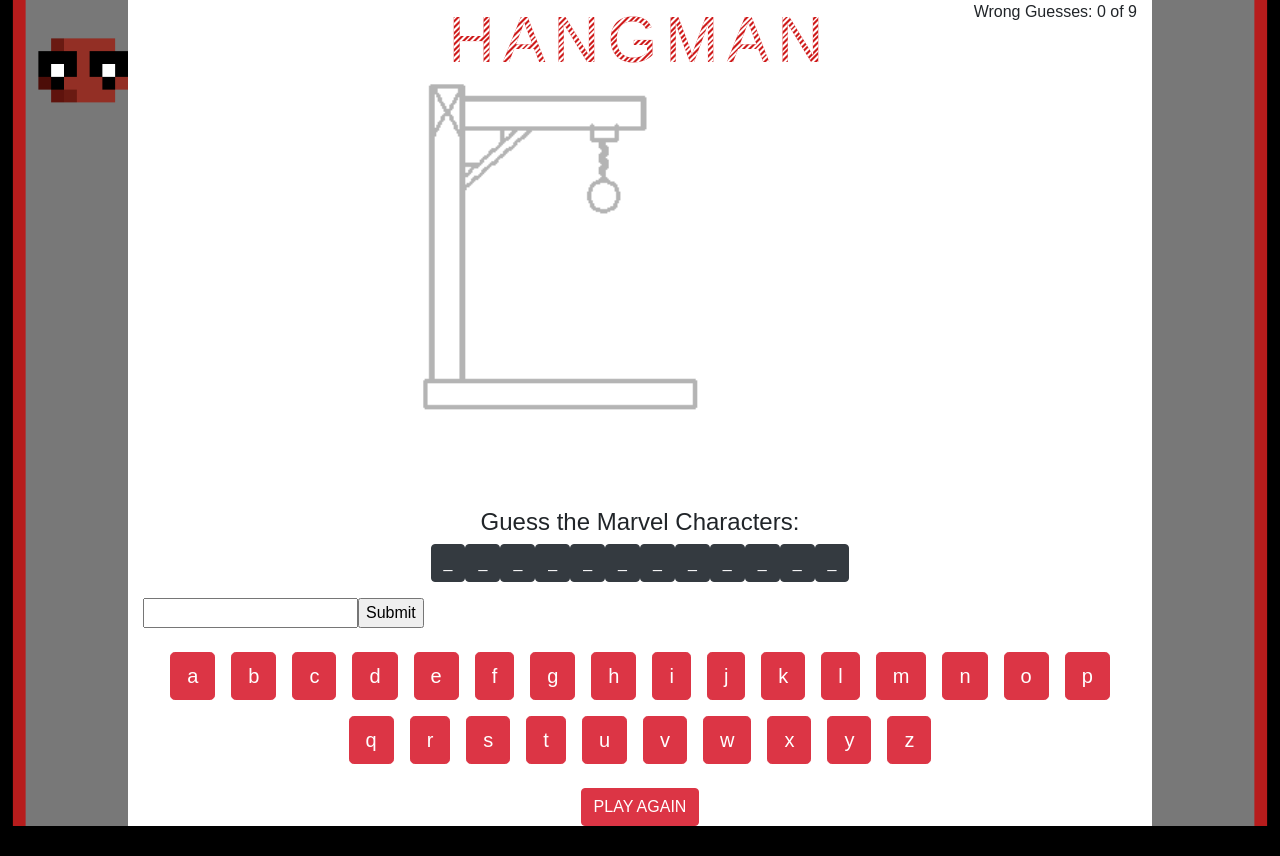
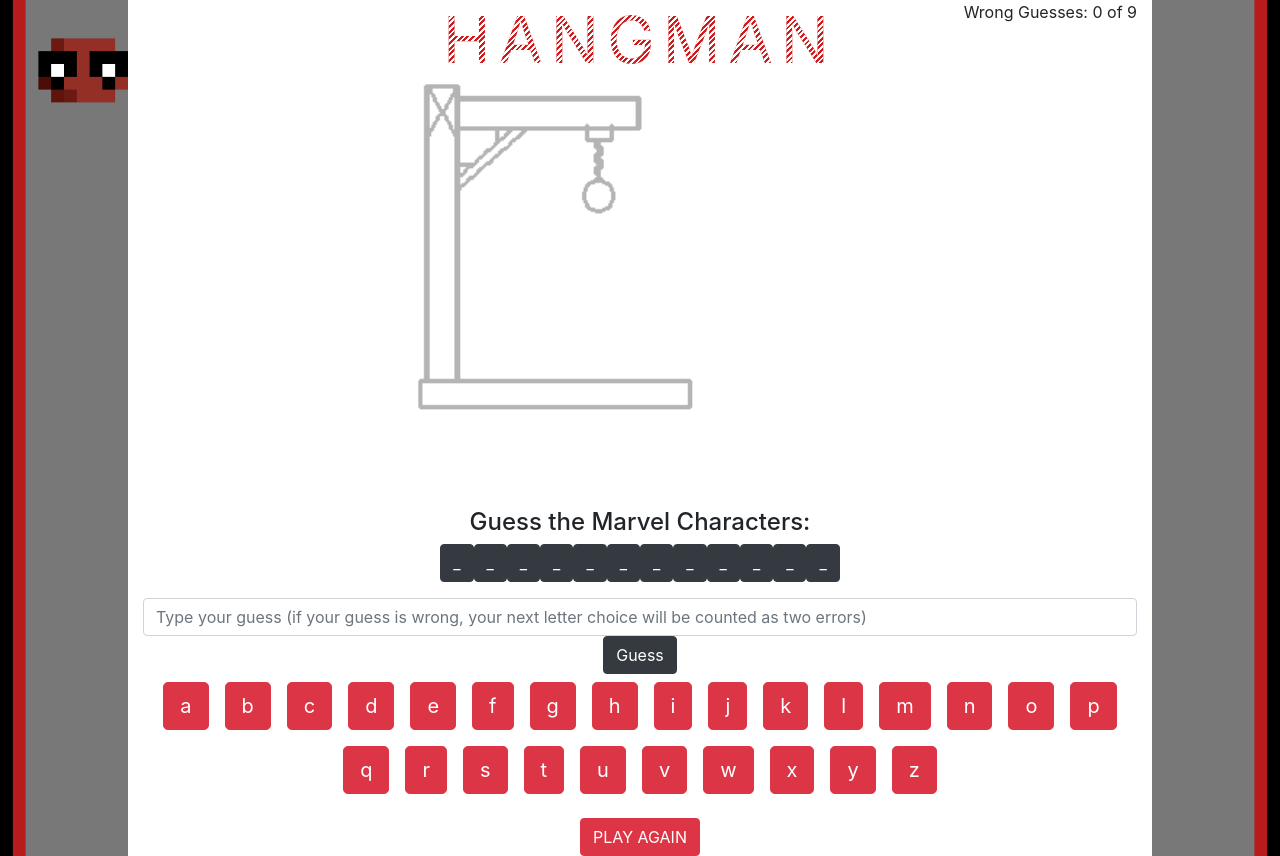
Before and after one commit to SemihKokcu/HangManProject, a React (Create React App) app: page / in a window 1280 px wide. Before the commit the page ends 826 px from the top, so only its background shows below. Built offline with nearby package versions, Linux system fonts and the light colour scheme.

Commit message:
alert-oncesi-kontrol

```diff
--- a/package.json
+++ b/package.json
@@ -6,6 +6,7 @@
     "@testing-library/jest-dom": "^5.14.1",
     "@testing-library/react": "^11.2.7",
     "@testing-library/user-event": "^12.8.3",
+    "alertifyjs": "^1.13.1",
     "react": "^17.0.2",
     "react-dom": "^17.0.2",
     "react-scripts": "4.0.3",
--- a/src/components/hang-man/HangMan.css
+++ b/src/components/hang-man/HangMan.css
@@ -8,14 +8,7 @@
 
 
 
-  body {
-    padding: 0;
-    margin: 0;
-    font-family: 'Poppins', sans-serif;
-    background: black;
-    height: 100vh;
-    width: 100vw;
-  }
+
 
   span {
     position: absolute;
--- a/src/components/hang-man/HangMan.js
+++ b/src/components/hang-man/HangMan.js
@@ -1,5 +1,6 @@
 import React, { Component } from "react";
 import { randomWord } from "../../entities/Word";
+import alertify from "alertifyjs";
 import "./HangMan.css";
 import frame0 from "../../images/frame1.png";
 import frame1 from "../../images/frame2.png";
@@ -86,11 +87,15 @@ class HangMan extends Component {
   } // buton olunca okumama sorunu
   handleSubmit(event) {
     if (this.state.value === this.state.answer) {
-      alert("You won: " + this.state.value);
-    } else{
-      alert("You lost " + this.state.value);
+      alertify.warning('YOU WON!');
+      this.resetButton();
+
+    } else {
+      alertify.warning("You lost");
+      this.state.mistake = this.state.mistake + 1;
+
     }
-
+    event.preventDefault();
 
   }
 
@@ -104,6 +109,7 @@ class HangMan extends Component {
       gameStat = "You Won!!!";
     }
 
+
     if (gameOver) {
       gameStat = "You Lost!!!";
     }
@@ -116,22 +122,22 @@ class HangMan extends Component {
           Wrong Guesses: {this.state.mistake} of {this.props.maxWrong}
         </div>
         <div className="text-center">
-          <img src={this.props.images[this.state.mistake]} width="290" alt="" />
+          <img  src={this.props.images[this.state.mistake]} width="290" alt="" />
         </div>
         <div className="text-center">
           <h4>Guess the Marvel Characters:</h4>
           <p>{!gameOver ? this.guessedWord() : this.state.answer}</p>
-          <div class="input-group mb-3">
           <form onSubmit={this.handleSubmit}>
             <input
+            className="form-control"
+            placeholder="Type your guess (if your guess is wrong, your next letter choice will be counted as two errors)"
               type="text"
               value={this.state.value}
               onChange={this.handleChange}
             />
-              <input type="submit" value="Submit" />
-              {/* <p>{!gameOver ? this.handleSubmit() : this.state.answer}</p> */}
+
+            <input className= "btn btn-dark" type="submit" value="Guess" />
           </form>
-          </div>
           <p>{gameStat}</p>
           <button className="btn btn-danger" onClick={this.resetButton}>
             PLAY AGAIN
```
Also changed, not shown: src/components/hang-man/Alert.js (added, +13 -0 lines), src/components/hang-man/Alert.css (added), 1 other file (tests, documents, lock files or other folders). Lines whose indentation alone changed are shown as unchanged.
